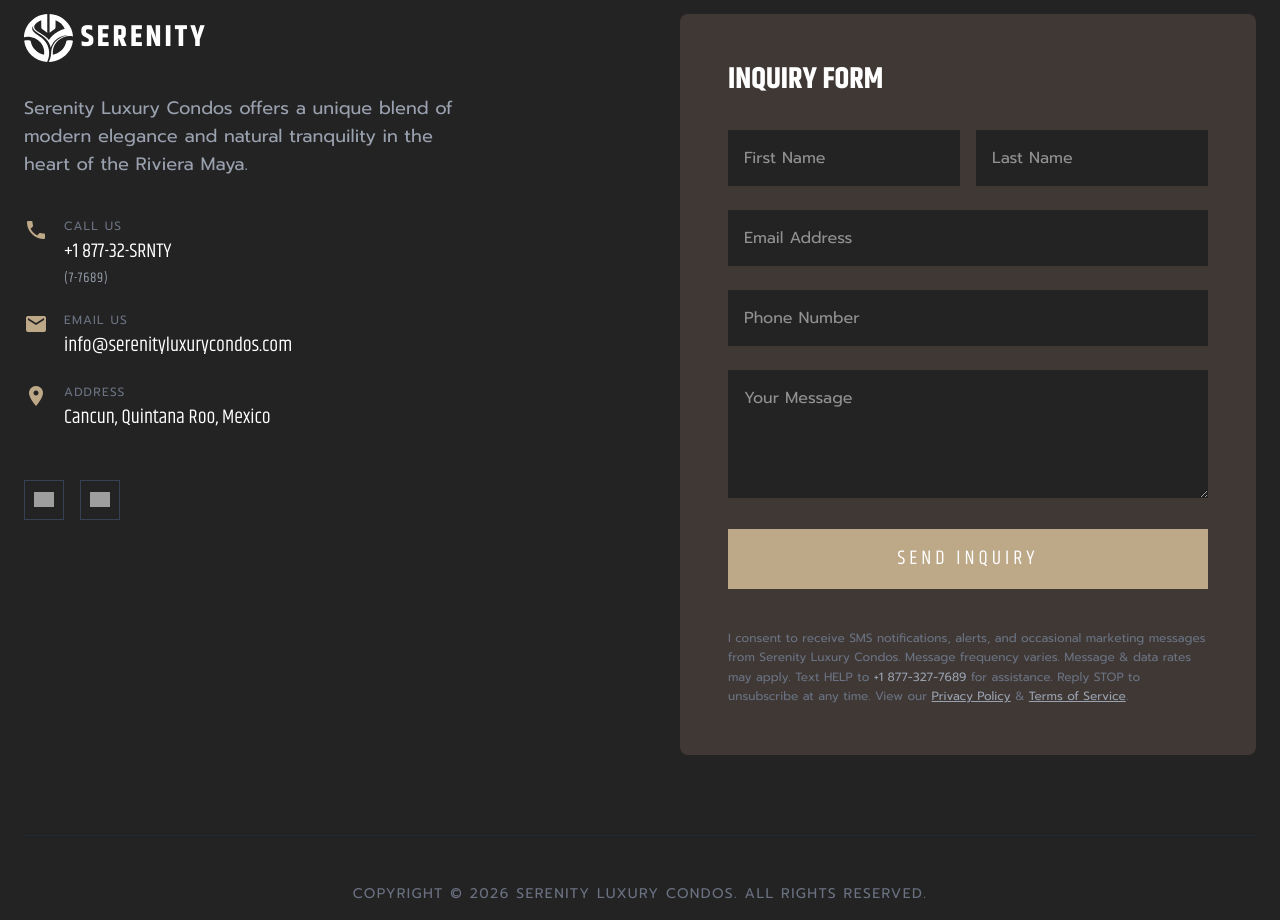
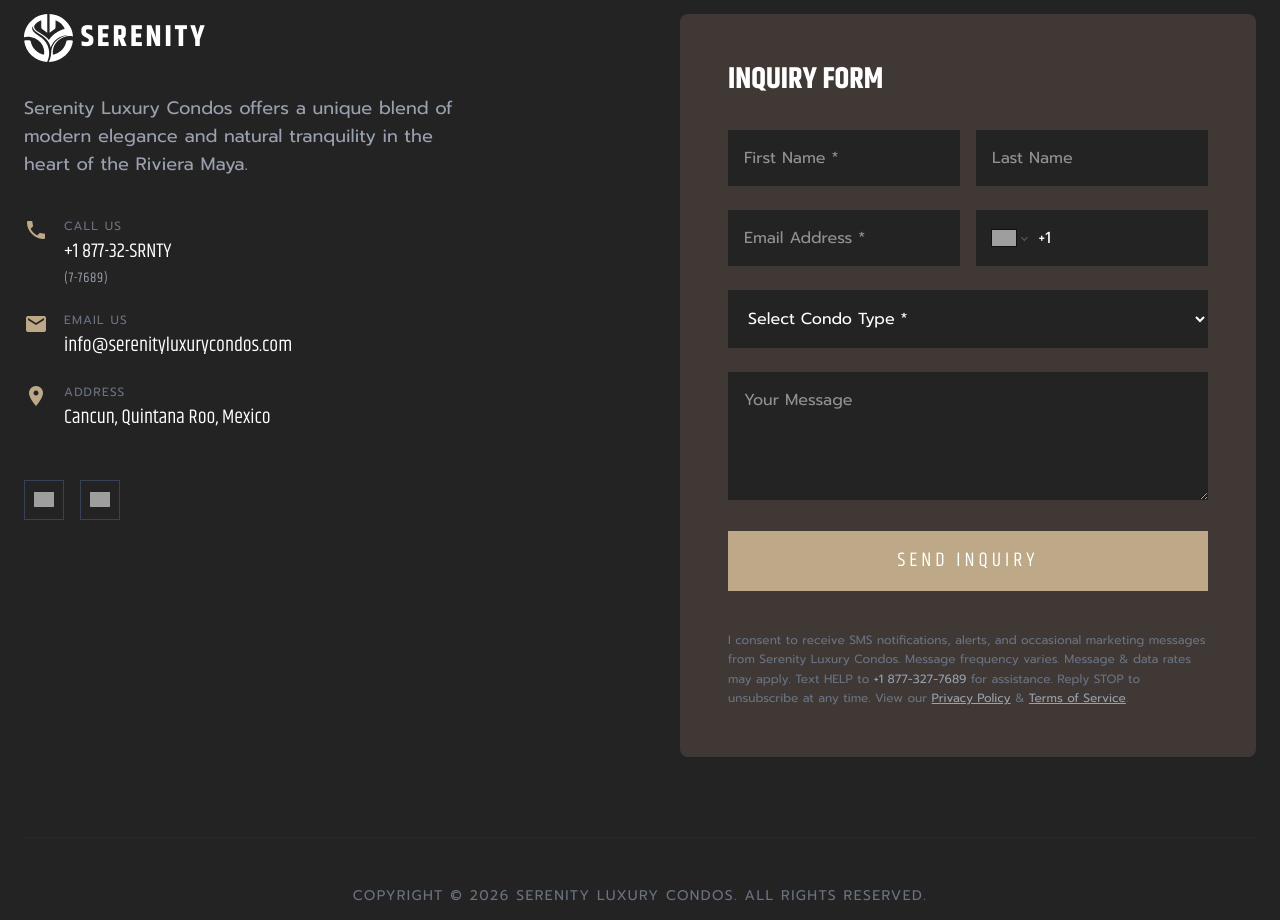
Before and after one commit to verix-ai/serenity-cancun-web, a Next.js app: page /amenities in a window 1280 px wide. Shown: the part 5720-6640 px from the top of the page. Built offline with nearby package versions, Linux system fonts and the light colour scheme; grey boxes are pictures that could not be loaded.

Commit message:
Update contact API, footer, translations, globals and dependencies

```diff
--- a/app/api/contact/route.ts
+++ b/app/api/contact/route.ts
@@ -5,7 +5,7 @@ export async function POST(request: Request) {
         const body = await request.json();
 
         // Basic validation
-        if (!body.firstName || !body.email || !body.message) {
+        if (!body.firstName || !body.email || !body.condoType) {
             return NextResponse.json(
                 { error: 'Missing required fields' },
                 { status: 400 }
--- a/app/components/Footer.tsx
+++ b/app/components/Footer.tsx
@@ -3,6 +3,8 @@
 import Link from "next/link";
 import Image from "next/image";
 import { useState } from "react";
+import PhoneInput from "react-phone-number-input";
+import "react-phone-number-input/style.css";
 import { useLanguage } from "../context/LanguageContext";
 import { customEvent } from "../../lib/fpixel";
 
@@ -17,10 +19,11 @@ export default function Footer() {
         lastName: "",
         email: "",
         phone: "",
+        condoType: "",
         message: ""
     });
 
-    const handleChange = (e: React.ChangeEvent<HTMLInputElement | HTMLTextAreaElement>) => {
+    const handleChange = (e: React.ChangeEvent<HTMLInputElement | HTMLTextAreaElement | HTMLSelectElement>) => {
         setFormData({
             ...formData,
             [e.target.name]: e.target.value
@@ -43,7 +46,7 @@ export default function Footer() {
 
             if (response.ok) {
                 setSubmitStatus("success");
-                setFormData({ firstName: "", lastName: "", email: "", phone: "", message: "" });
+                setFormData({ firstName: "", lastName: "", email: "", phone: "", condoType: "", message: "" });
                 customEvent("Lead", { location: "Footer Contact Form" });
             } else {
                 setSubmitStatus("error");
@@ -166,39 +169,53 @@ export default function Footer() {
                                         required
                                         value={formData.firstName}
                                         onChange={handleChange}
-                                        placeholder={t.placeholders.firstName}
+                                        placeholder={`${t.placeholders.firstName} *`}
                                         className="bg-deep-dark border-gray-700 text-white p-4 focus:ring-primary focus:border-primary w-full"
                                     />
                                     <input
                                         type="text"
                                         name="lastName"
-                                        required
                                         value={formData.lastName}
                                         onChange={handleChange}
                                         placeholder={t.placeholders.lastName}
                                         className="bg-deep-dark border-gray-700 text-white p-4 focus:ring-primary focus:border-primary w-full"
                                     />
                                 </div>
+                                <div className="grid grid-cols-2 gap-4">
                                     <input
                                         type="email"
                                         name="email"
                                         required
                                         value={formData.email}
                                         onChange={handleChange}
-                                    placeholder={t.placeholders.email}
+                                        placeholder={`${t.placeholders.email} *`}
                                         className="bg-deep-dark border-gray-700 text-white p-4 focus:ring-primary focus:border-primary w-full"
                                     />
-                                <input
-                                    type="tel"
-                                    name="phone"
+                                    <PhoneInput
+                                        international
+                                        defaultCountry="US"
+                                        limitMaxLength
                                         value={formData.phone}
+                                        onChange={(value) => setFormData({ ...formData, phone: value || "" })}
+                                        placeholder={t.placeholders.phone}
+                                        className="phone-input-dark bg-deep-dark border-gray-700 text-white p-4 focus:ring-primary focus:border-primary w-full"
+                                    />
+                                </div>
+                                <select
+                                    name="condoType"
+                                    required
+                                    value={formData.condoType}
                                     onChange={handleChange}
-                                    placeholder={t.placeholders.phone}
                                     className="bg-deep-dark border-gray-700 text-white p-4 focus:ring-primary focus:border-primary w-full"
-                                />
+                                >
+                                    <option value="" disabled>{t.placeholders.condoType} *</option>
+                                    <option value="Quetzal">Quetzal</option>
+                                    <option value="Quetzal+">Quetzal+</option>
+                                    <option value="Jaguar">Jaguar</option>
+                                    <option value="Not Sure">{t.placeholders.condoTypeNotSure}</option>
+                                </select>
                                 <textarea
                                     name="message"
-                                    required
                                     value={formData.message}
                                     onChange={handleChange}
                                     placeholder={t.placeholders.message}
--- a/app/constants/translations.ts
+++ b/app/constants/translations.ts
@@ -27,6 +27,8 @@ export const translations = {
                 lastName: "Last Name",
                 email: "Email Address",
                 phone: "Phone Number",
+                condoType: "Select Condo Type",
+                condoTypeNotSure: "Not Sure",
                 message: "Your Message",
             },
             send: "Send Inquiry",
@@ -530,6 +532,8 @@ export const translations = {
                 lastName: "Apellido",
                 email: "Correo Electrónico",
                 phone: "Número de Teléfono",
+                condoType: "Seleccionar Tipo de Condo",
+                condoTypeNotSure: "No Estoy Seguro",
                 message: "Tu Mensaje",
             },
             send: "Enviar Consulta",
@@ -1033,6 +1037,8 @@ export const translations = {
                 lastName: "Nom",
                 email: "Adresse E-mail",
                 phone: "Numéro de Téléphone",
+                condoType: "Sélectionner le Type de Condo",
+                condoTypeNotSure: "Pas Sûr",
                 message: "Votre Message",
             },
             send: "Envoyer la Demande",
@@ -1536,6 +1542,8 @@ export const translations = {
                 lastName: "Cognome",
                 email: "Indirizzo E-mail",
                 phone: "Numero di Telefono",
+                condoType: "Seleziona Tipo di Condo",
+                condoTypeNotSure: "Non Sono Sicuro",
                 message: "Il Tuo Messaggio",
             },
             send: "Invia Richiesta",
@@ -2039,6 +2047,8 @@ export const translations = {
                 lastName: "Nachname",
                 email: "E-Mail-Adresse",
                 phone: "Telefonnummer",
+                condoType: "Condo-Typ Auswählen",
+                condoTypeNotSure: "Nicht Sicher",
                 message: "Ihre Nachricht",
             },
             send: "Anfrage Senden",
--- a/app/globals.css
+++ b/app/globals.css
@@ -33,3 +33,29 @@ body {
 html {
   scroll-behavior: smooth;
 }
+
+/* Phone Input Dark Theme */
+.phone-input-dark .PhoneInputInput {
+  background: transparent;
+  color: white;
+  border: none;
+  outline: none;
+  padding: 0;
+}
+
+.phone-input-dark .PhoneInputInput::placeholder {
+  color: #9ca3af;
+}
+
+.phone-input-dark .PhoneInputCountry {
+  margin-right: 0.75rem;
+}
+
+.phone-input-dark .PhoneInputCountrySelect {
+  background: #242323;
+  color: white;
+}
+
+.phone-input-dark .PhoneInputCountrySelectArrow {
+  border-color: #9ca3af;
+}
--- a/package.json
+++ b/package.json
@@ -14,7 +14,8 @@
     "next": "16.1.6",
     "react": "19.2.3",
     "react-dom": "19.2.3",
-    "react-leaflet": "^5.0.0"
+    "react-leaflet": "^5.0.0",
+    "react-phone-number-input": "^3.4.16"
   },
   "devDependencies": {
     "@tailwindcss/postcss": "^4",
```
Also changed, not shown: 1 other file (tests, documents, lock files or other folders). Lines whose indentation alone changed are shown as unchanged.
